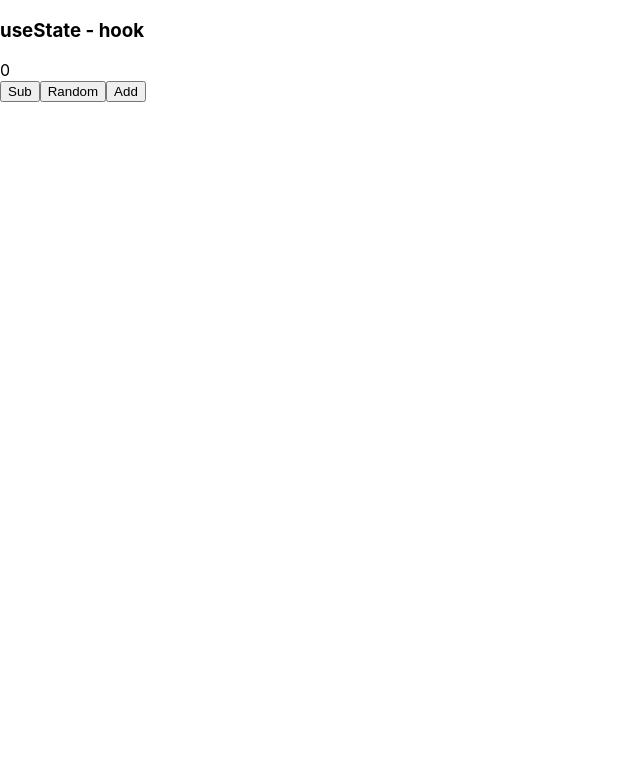
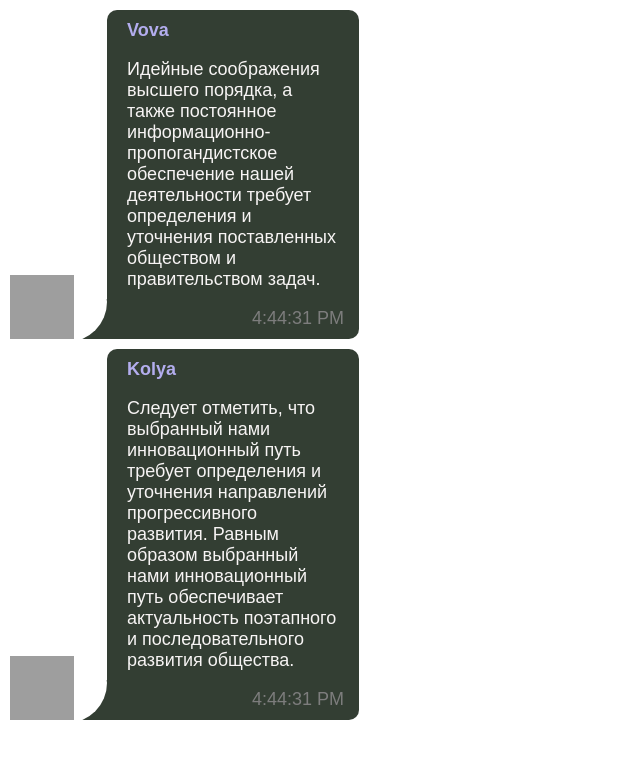
Before and after one commit to EugeneMorash/react-tasks, a React (Create React App) app: page / in a window 1280 px wide. Shown: the top 758 px of the page, without its empty margins (0-640 px from the left). Built offline with nearby package versions, Linux system fonts and the light colour scheme; grey boxes are pictures that could not be loaded.

Commit message:
fixed: App4 message cloud

```diff
--- a/src/4-message/components/Message.css
+++ b/src/4-message/components/Message.css
@@ -1,42 +1,110 @@
+/*.box__row {*/
+/*  display: -webkit-box;*/
+/*  display: -ms-flexbox;*/
+/*  display: flex;*/
+/*  -webkit-box-align: end;*/
+/*      -ms-flex-align: end;*/
+/*          align-items: flex-end;*/
+/*  max-width: 349px;*/
+/*  margin-bottom: 10px;*/
+/*}*/
+
+/*.box__avatar {*/
+/*  width: 64px;*/
+/*  height: 64px;*/
+/*  margin-right: 4px;*/
+/*}*/
+
+/*.box__block {*/
+/*  background-image: url("../Group 1728.png");*/
+/*  background-repeat: no-repeat;*/
+/*  background-size: 100% 100%;*/
+/*  font-family: Arial, Helvetica, sans-serif;*/
+/*}*/
+
+/*.box__name {*/
+/*  padding-left: 49px;*/
+/*  color: #B3ADEE;*/
+/*  font-weight: 700;*/
+/*  font-size: 18px;*/
+/*  line-height: 21px;*/
+/*}*/
+
+/*.box__text {*/
+/*  padding-left: 49px;*/
+/*  font-style: normal;*/
+/*  font-weight: 400;*/
+/*  font-size: 18px;*/
+/*  line-height: 21px;*/
+/*  color: #F7F4F4;*/
+/*}*/
+
+
 .box__row {
   display: -webkit-box;
   display: -ms-flexbox;
   display: flex;
   -webkit-box-align: end;
-      -ms-flex-align: end;
-          align-items: flex-end;
+  -ms-flex-align: end;
+  align-items: flex-end;
   max-width: 349px;
-  margin-bottom: 10px;
+  margin: 10px;
 }
 
 .box__avatar {
   width: 64px;
   height: 64px;
   margin-right: 4px;
+  z-index: 1;
 }
 
 .box__block {
-  background-image: url("../Group 1728.png");
-  background-repeat: no-repeat;
-  background-size: 100% 100%;
-  font-family: Arial, Helvetica, sans-serif;
+  margin-left: 29px;
+  background: rgba(1, 14, 1, 0.8);
+  border-radius: 10px 10px 10px 0px;
+  position: relative;
+}
+
+.box__block::before {
+  position: absolute;
+  content: '';
+  width: 29px;
+  height: 40px;
+  bottom: 0;
+  left: -29px;
+  background-color: rgba(1, 14, 1, 0.8);
+}
+
+.box__block::after {
+  position: absolute;
+  content: '';
+  left: -80px;
+  bottom: -3px;
+  height: 80px;
+  width: 80px;
+  border-radius: 50%;
+  background-color: #fff;
 }
 
 .box__name {
-  padding-left: 49px;
+  padding-top: 10px;
+  padding-left: 20px;
   color: #B3ADEE;
   font-weight: 700;
   font-size: 18px;
   line-height: 21px;
+  font-family: Arial, Helvetica, sans-serif;
 }
 
 .box__text {
-  padding-left: 49px;
+  padding-left: 20px;
+  padding-right: 20px;
   font-style: normal;
   font-weight: 400;
   font-size: 18px;
   line-height: 21px;
   color: #F7F4F4;
+  font-family: Arial, Helvetica, sans-serif;
 }
 
 .box__time {
--- a/src/App.tsx
+++ b/src/App.tsx
@@ -1,6 +1,6 @@
 import React from 'react';
 import './App.css';
-import {App3} from "./3-use-state/App3";
+// import {App3} from "./3-use-state/App3";
 import {App4} from "./4-message/App4";
 // import {App1} from "./1-map/App1";
 // import {App2} from "./2-button/App2";
@@ -10,8 +10,8 @@ function App () {
     return (
         // <App1/>
         // <App2/>
-        <App3/>
-        // <App4/>
+        // <App3/>
+        <App4/> //? наследование цвета фона?
 
     )
 }
```
